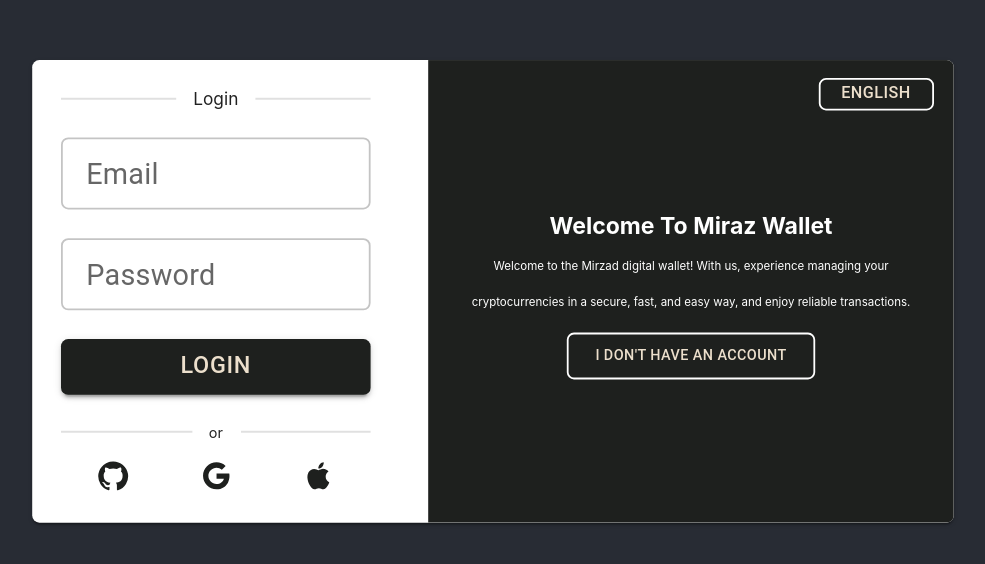
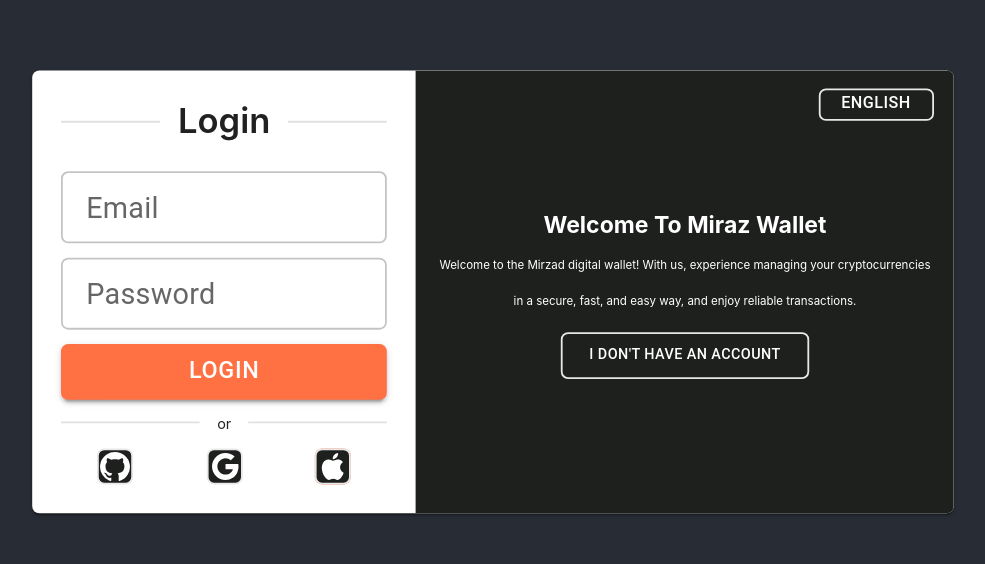
Before and after one commit to siahvosh/Wallet, a React (Create React App) app: page /login in a window 1280 px wide. Shown: the part 108-672 px from the top of the page, without its empty margins (147-1132 px from the left). Built offline with nearby package versions, Linux system fonts and the light colour scheme.

Commit message:
set color and deisgn pattern

```diff
--- a/src/App.css
+++ b/src/App.css
@@ -6,6 +6,7 @@
 body {
   direction: ltr;
   text-align: left;
+
 }
 body.fa {
   direction: rtl;
@@ -13,19 +14,44 @@ body.fa {
 }
 
 
+Button{
+  background-color: #FF7043 !important;
+  color: #FFFFFF !important;
+  border: none !important;
+  border-radius: 4px !important;
+  transition: background-color 0.2s;
+}
+Button:hover {
+  background-color: #424242 !important;
+}
+Button:active {
+  box-shadow: 0 2px 4px rgba(0, 0, 0, 0.7) !important;
+}
+
 .btn{
   background-color: #1E201E !important;
-  color: #ECDFCC !important;
+  color: #FFFFFF !important;
+  border: 1px solid #e8e8e8 !important;
+  border-radius: 4px !important;
+  transition: background-color 0.8s !important;
+}
+.btn:hover{
+  background-color: #FF7043 !important;
 }
 
-.btn:hover{
-  color: #697565 !important;
+Card {
+  background-color: #242424 !important;
+  color: #E0E0E0 !important;
+  padding: 1rem !important;
+  border-radius: 8px !important;
+  box-shadow: 0 4px 8px rgba(0, 0, 0, 0.5) !important;
+  transition: transform 0.2s, box-shadow 0.2s !important;
+}
+Card:hover {
+  box-shadow: 0 6px 12px rgba(0, 0, 0, 0.7);
+  transform: translateY(-4px);
 }
 
-.hover-icon:hover{
-  background: #697565 !important; ;
-  color: #ECDFCC !important;
-}
 
 @media (prefers-reduced-motion: no-preference) {
   .App-logo {
--- a/src/Component/Login/Login.js
+++ b/src/Component/Login/Login.js
@@ -18,19 +18,21 @@ export const Login = () => {
     return (
         <React.Fragment>
            <Card style={{ width: '40%', scale: '1.8'}}>
-               <Grid2 container spacing={2}>
+               <Grid2 container>
                    <Grid2 size={{xs: 12, sm: 12, md: 5}} style={{padding: '1rem'}}>
-                       <Divider style={{fontSize: '.6rem'}}> {t('login.form.title')} </Divider>
-                       <Grid2 style={{marginTop: '1rem'}} container spacing={2}>
+                       <Divider>
+                           <span style={{fontSize: '1.2rem', fontWeight: '600'}}>{t('login.form.title')}</span>
+                       </Divider>
+                       <Grid2 style={{marginTop: '1rem'}} container spacing={1}>
                            <Grid2 size={12}>
                                <TextField
-                                   shrink
+                                   className="TextField"
                                    size="small"
                                    style={{  width: '100%'}}
                                    id="outlined-basic"
                                    type={"email"}
                                    label={t('login.form.email')}
-                                   variant="outlined"
+                                   variant={"outlined"}
                                />
                            </Grid2>
                            <Grid2 size={12}>
@@ -45,7 +47,6 @@ export const Login = () => {
                            </Grid2>
                            <Grid2 size={12}>
                                <Button
-                                   className='btn'
                                    style={{display: 'block',   width: '100%'}}
                                    size="small"
                                    variant="contained"
@@ -55,17 +56,17 @@ export const Login = () => {
                                    {t('login.form.loginBtn')}
                                </Button>
                            </Grid2>
-                           <Grid2 size={12} spacing={2}>
+                           <Grid2 size={12}>
                                <Divider style={{fontSize: '.5rem'}}>{t('login.form.or')}</Divider>
                                <div style={{display: 'flex', justifyContent: "space-around", marginTop: '0.6rem'}}>
-                                   <IconButton className='hover-icon' aria-label="git" style={{color: '#1E201E', width: '20px', height: '20px'}} size='small'>
+                                   <IconButton className='hover-icon btn' aria-label="git" style={{color: '#1E201E', width: '20px', height: '20px'}} size='small'>
                                       <GitHubIcon fontSize='x-small'/>
                                    </IconButton>
-                                   <IconButton className='hover-icon' aria-label="google" style={{color: '#1E201E', width: '20px', height: '20px'}} size='small'>
+                                   <IconButton className='hover-icon btn' aria-label="google" style={{color: '#1E201E', width: '20px', height: '20px'}} size='small'>
                                        <GoogleIcon fontSize='x-small'/>
                                    </IconButton>
                                    <IconButton className='hover-icon' aria-label="apple" style={{ color: '#1E201E', width: '20px', height: '20px'}} size='small'>
-                                       <AppleIcon fontSize='x-small'/>
+                                       <AppleIcon fontSize='x-small btn'/>
                                    </IconButton>
                                </div>
                            </Grid2>
@@ -79,7 +80,7 @@ export const Login = () => {
                        <Button
                            size='small'
                            variant='outlined'
-                           className='btn'
+                           className="btn"
                            style={{
                                fontSize: '9px',
                                padding: '0',
@@ -104,8 +105,8 @@ export const Login = () => {
                            </Grid2>
                            <Grid2 size={12} style={{marginTop: '0.7rem'}}>
                                <Button
-                                   className='btn'
-                                   style={{fontSize: '.5rem', border: '1px solid white'}}
+                                   style={{fontSize: '.5rem'}}
+                                   className="btn"
                                    variant="outlined"
                                    onClick={() => navigate('/register')}
                                >
--- a/src/Component/Register/Register.js
+++ b/src/Component/Register/Register.js
@@ -15,7 +15,7 @@ export const Register = () => {
     return (
         <React.Fragment>
             <Card style={{ width: '40%', scale: '1.8'}}>
-                <Grid2 container spacing={2}>
+                <Grid2 container>
                     <Grid2 sx={{ display: { xs: 'none', sm: 'none', md: 'block'} }}  size={{ xs: 12, sm: 12, md: 7 }} style={{background: '#1E201E', padding: '10px'}} >
                         <Button
                             size='small'
@@ -57,7 +57,11 @@ export const Register = () => {
                         </div>
                     </Grid2>
                     <Grid2 size={{xs: 12, sm: 12, md: 5}} style={{padding: '1rem'}}>
-                        <Divider style={{fontSize: '.6rem'}}> {t('register.form.title')} </Divider>
+                        <Divider style={{fontSize: '.6rem'}}>
+                            <span style={{fontSize: '1.2rem', fontWeight: '600'}}>
+                                {t('register.form.title')}
+                            </span>
+                        </Divider>
                         <Grid2 style={{marginTop: '1rem'}} container spacing={2}>
                             {/*First name========================================*/}
                             <Grid2 size={{xs: 12, sm: 12, md: 6}}>
@@ -106,7 +110,6 @@ export const Register = () => {
                             {/*button=======================================*/}
                             <Grid2 size={12}>
                                 <Button
-                                    className='btn'
                                     style={{display: 'block',   width: '100%'}}
                                     size="small"
                                     variant="contained"
--- /dev/null
+++ b/src/DesignPattern/Color.js
@@ -0,0 +1,14 @@
+export const colors = {
+    primary: {
+        "background": "#181818",
+        "surfacePrimary": "#242424",
+        "surfaceSecondary": "#303030",
+        "textPrimary": "#E0E0E0",
+        "textSecondary": "#A0A0A0",
+        "accent": "#FF5722",
+        "buttonBackground": "#424242",
+        "buttonText": "#FFFFFF",
+        "hover": "#FF7043",
+        "shadow": "rgba(0, 0, 0, 0.5)"
+    }
+}
```
